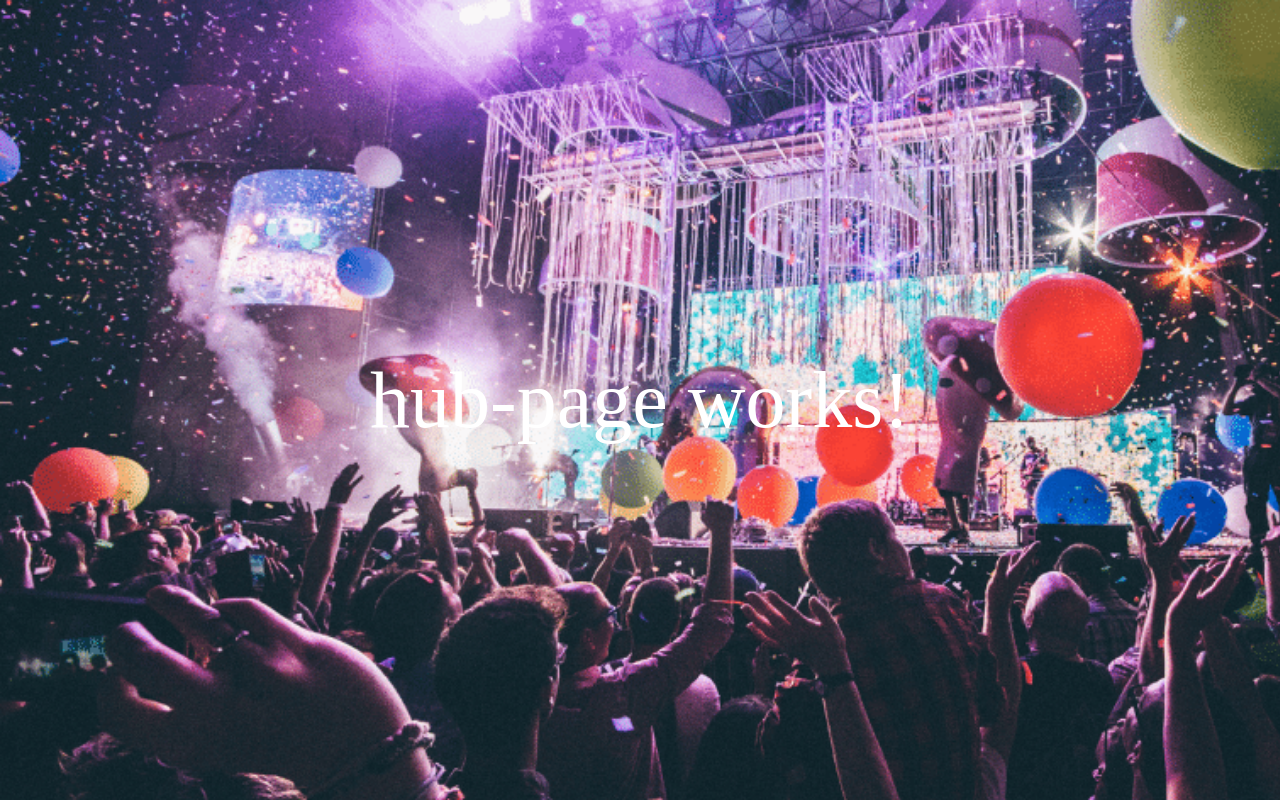
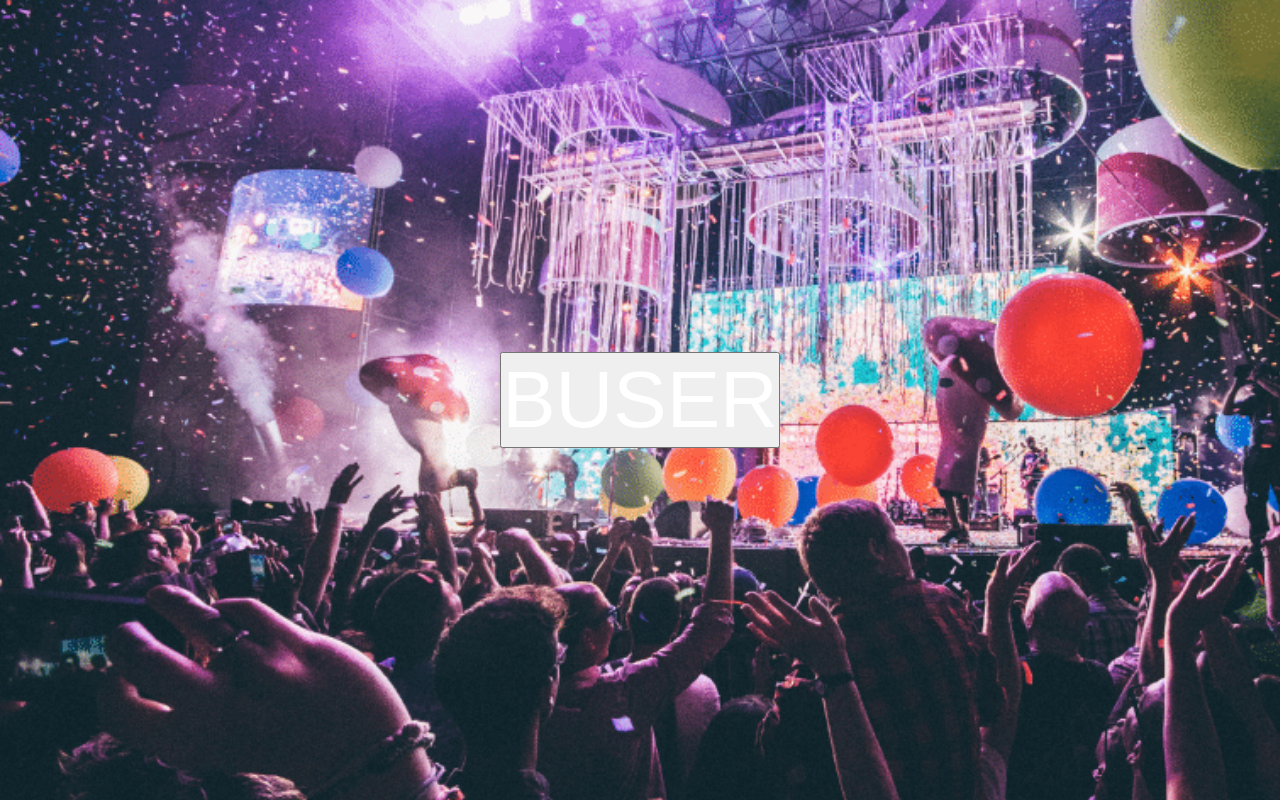
Before and after one commit to terga17/party-igre, an Angular app in the folder Frontend/PartyGamesWebHub/: page /hub in a window 1280 px wide. Built offline with nearby package versions, Linux system fonts and the light colour scheme.

Commit message:
buser component created

```diff
--- /dev/null
+++ b/Frontend/PartyGamesWebHub/src/app/Components/buser/buser.component.html
@@ -0,0 +1 @@
+<p>buser works!</p>
--- a/Frontend/PartyGamesWebHub/src/app/Pages/hub-page/hub-page.component.html
+++ b/Frontend/PartyGamesWebHub/src/app/Pages/hub-page/hub-page.component.html
@@ -1 +1,3 @@
-<p>hub-page works!</p>
+<router-outlet>
+  <button (click)="navigateToBuser()">BUSER</button>
+</router-outlet>
--- a/Frontend/PartyGamesWebHub/src/app/Pages/hub-page/hub-page.component.ts
+++ b/Frontend/PartyGamesWebHub/src/app/Pages/hub-page/hub-page.component.ts
@@ -1,12 +1,17 @@
 import { Component } from '@angular/core';
+import { RouterOutlet } from '@angular/router';
+import { Router } from '@angular/router';
 
 @Component({
   selector: 'app-hub-page',
   standalone: true,
-  imports: [],
+  imports: [RouterOutlet],
   templateUrl: './hub-page.component.html',
-  styleUrl: './hub-page.component.css'
+  styleUrl: './hub-page.component.css',
 })
 export class HubPageComponent {
-
+  constructor(private router: Router) {}
+  navigateToBuser() {
+    this.router.navigate(['/hub']);
+  }
 }
--- a/Frontend/PartyGamesWebHub/src/app/app.routes.ts
+++ b/Frontend/PartyGamesWebHub/src/app/app.routes.ts
@@ -1,10 +1,12 @@
 import { Routes } from '@angular/router';
 import { LoginFormComponent } from './Components/login-form/login-form.component';
 import { HubPageComponent } from './Pages/hub-page/hub-page.component';
+import { BuserComponent } from './Components/buser/buser.component';
 
 export const routes: Routes = [
   { path: 'login', component: LoginFormComponent },
   { path: 'hub', component: HubPageComponent },
+  { path: 'buser', component: BuserComponent },
   { path: '', redirectTo: 'login', pathMatch: 'full' },
   { path: '**', redirectTo: 'login', pathMatch: 'full' },
 ];
```
Also changed, not shown: Frontend/PartyGamesWebHub/src/app/Components/buser/buser.component.ts (added, +12 -0 lines), Frontend/PartyGamesWebHub/src/app/Components/buser/buser.component.css (added).
